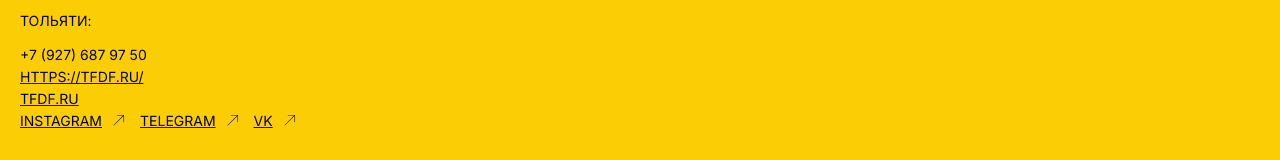
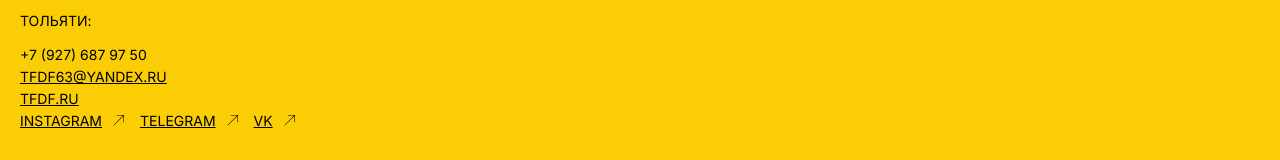
Before and after one commit to RDGAapp/web, a React (Create React App) app: page / in a window 1280 px wide. Shown: the part 3098-3258 px from the top of the page. Built offline with nearby package versions, Linux system fonts and the light colour scheme.

Commit message:
Fix Toliatti email

```diff
--- a/src/components/Footer.tsx
+++ b/src/components/Footer.tsx
@@ -108,7 +108,7 @@
   {
     city: 'Тольяти',
     phone: '+7 (927) 687 97 50',
-    email: 'https://tfdf.ru/',
+    email: 'tfdf63@yandex.ru',
     site: 'tfdf.ru',
     instagram: 'https://www.instagram.com/tfdf63',
     telegram: 'https://t.me/tfdf63',
```
